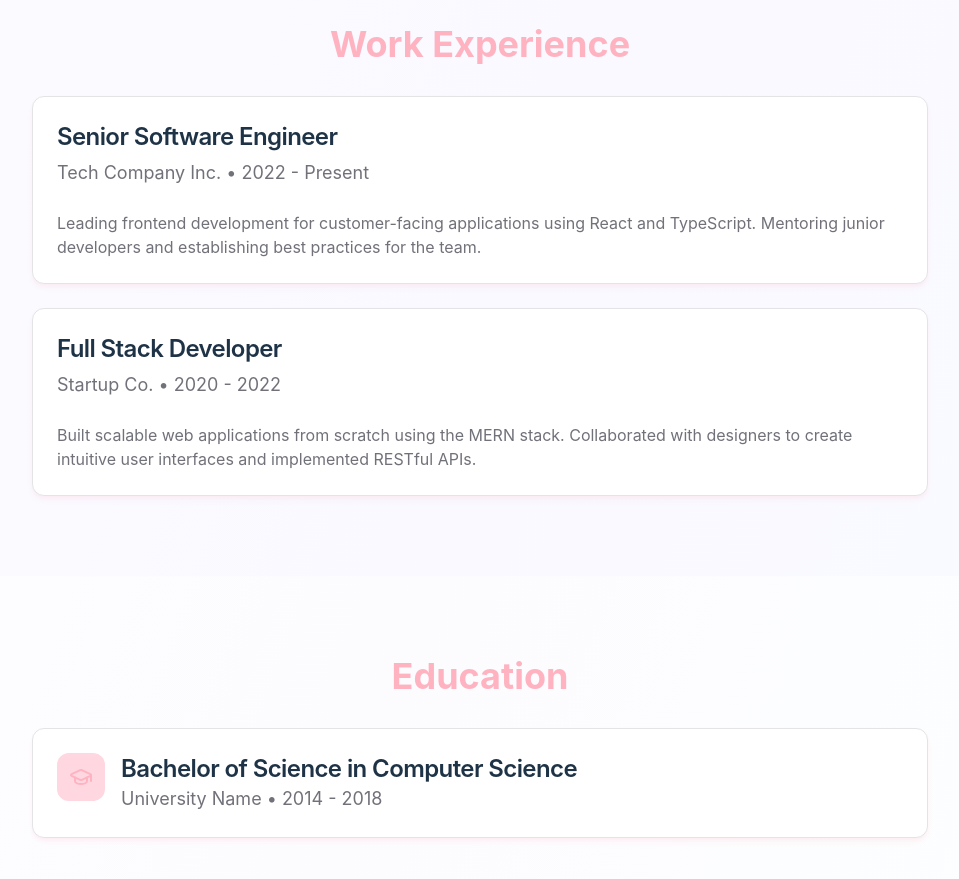
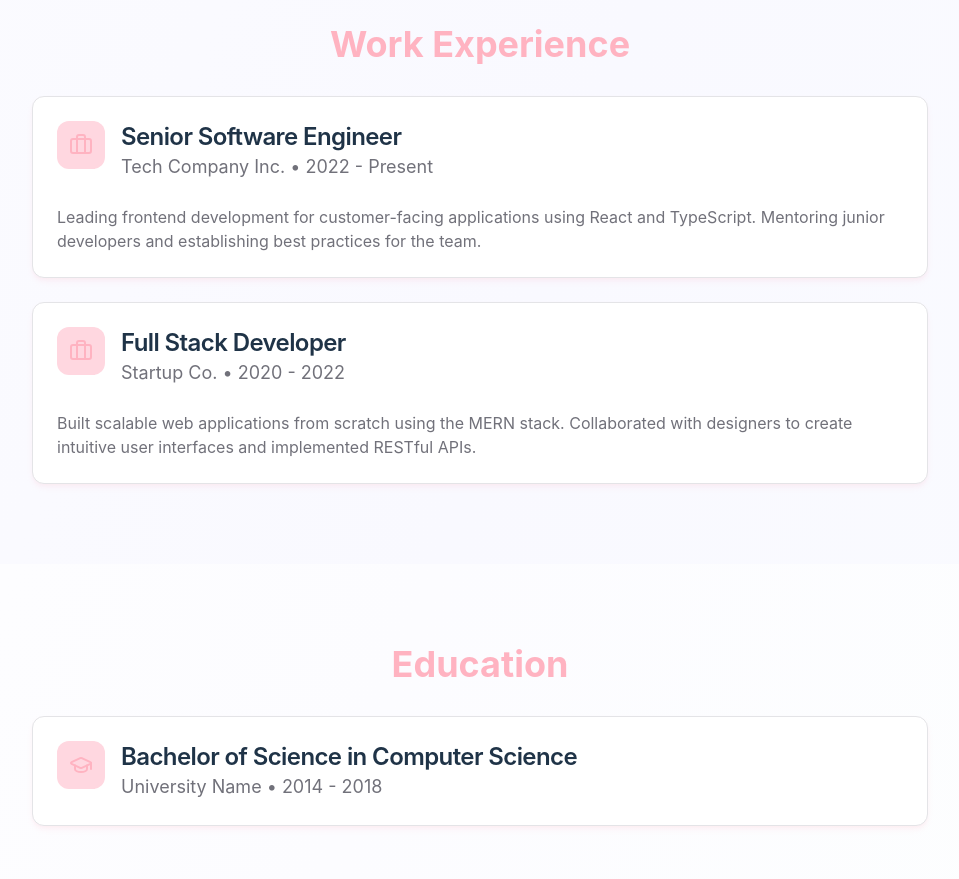
Before and after one commit to maggiedii/my-website, a React app in the folder frontend/: page / in a window 1280 px wide. Shown: the part 1320-2199 px from the top of the page, without its empty margins (160-1119 px from the left). Built offline with nearby package versions, Linux system fonts and the light colour scheme; no server answers; the HTML template or start-up script is replaced by a standard one.

Commit message:
added work icon to experiences

```diff
--- a/frontend/src/sections/Experience.tsx
+++ b/frontend/src/sections/Experience.tsx
@@ -1,4 +1,5 @@
 import { Card, CardContent, CardDescription, CardHeader, CardTitle } from '@/components/ui/card';
+import { Briefcase } from 'lucide-react';
 import type { WorkExperience as WorkExperienceType } from 'shared';
 
 interface ExperienceProps {
@@ -16,10 +17,17 @@ export function Experience({ workExperience }: ExperienceProps) {
           {workExperience.map((exp, index) => (
             <Card key={index} className="animate-slide-up hover:scale-[1.02] transition-transform">
               <CardHeader>
-                <CardTitle className="text-2xl">{exp.role}</CardTitle>
-                <CardDescription className="text-lg">
-                  {exp.company} • {exp.duration}
-                </CardDescription>
+                <div className="flex items-start gap-4">
+                  <div className="p-3 bg-pastel-pink-light rounded-lg">
+                    <Briefcase className="w-6 h-6 text-pastel-pink-dark" />
+                  </div>
+                  <div className="flex-1">
+                    <CardTitle className="text-2xl">{exp.role}</CardTitle>
+                    <CardDescription className="text-lg">
+                      {exp.company} • {exp.duration}
+                    </CardDescription>
+                  </div>
+                </div>
               </CardHeader>
               <CardContent>
                 <p className="text-muted-foreground">{exp.description}</p>
```
